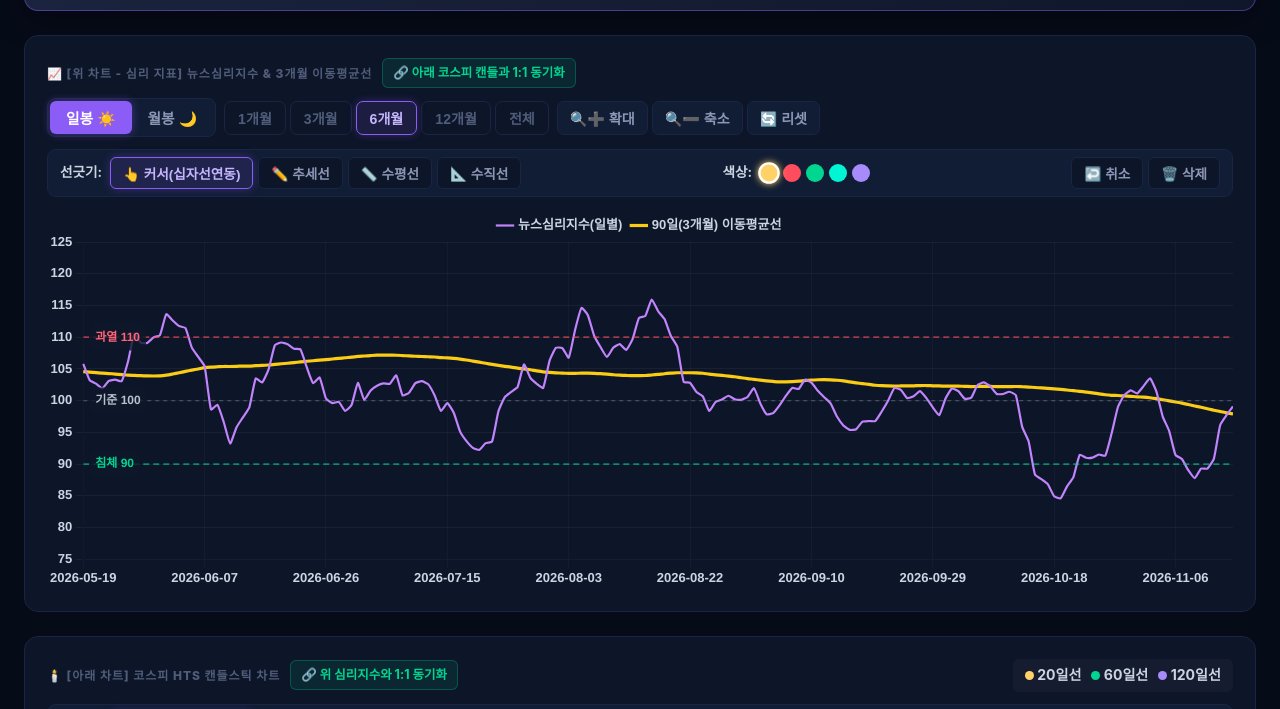
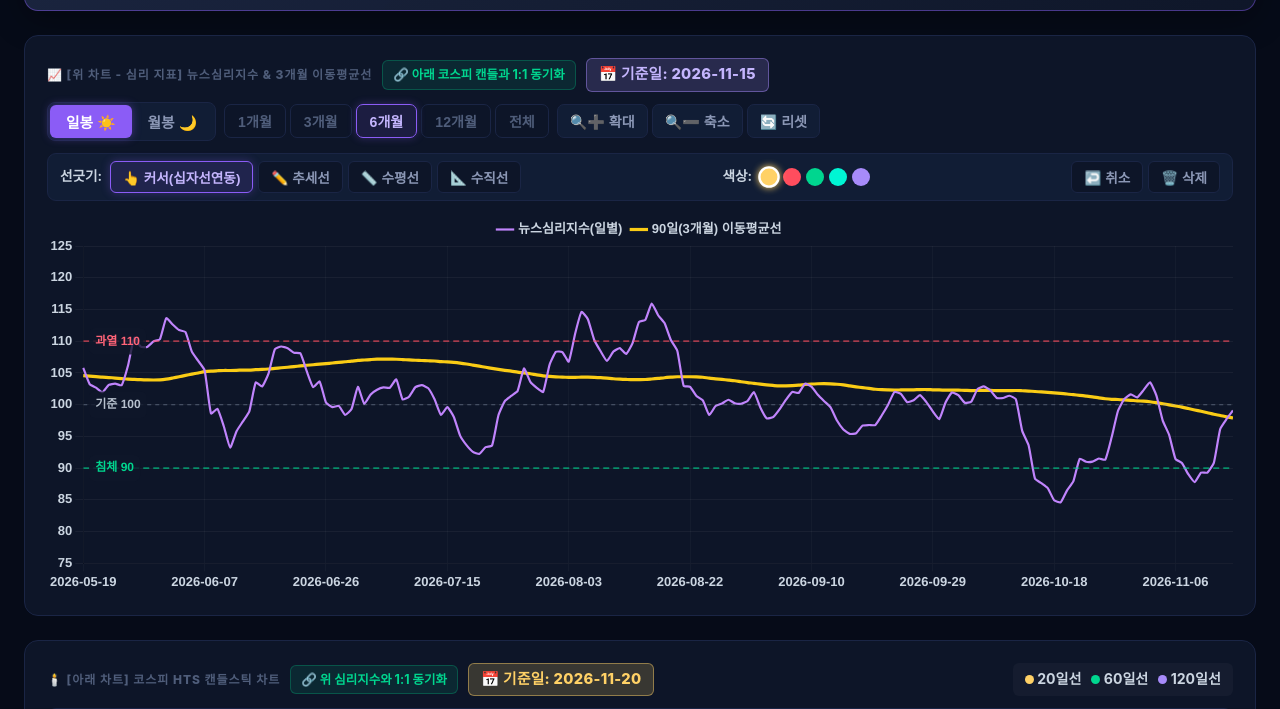
Before and after one commit to anyway102900-tech/cospi-valuation, a plain HTML site: page index.html in a window 1280 px wide. Shown: the part 860-1569 px from the top of the page. Drawn offline with Linux system fonts and the light colour scheme.

Commit message:
feat: 각 차트별 헤더에 최신 기준일 배지 및 연동 로직 추가

```diff
--- a/index.html
+++ b/index.html
@@ -359,6 +359,33 @@ a:hover { text-decoration: underline; }
   display: inline-flex; align-items: center; gap: 4px;
 }
 
+/* 차트별 최신 기준일 배지 (저시력 배려: 크고 선명한 폰트 & 고대비) */
+.chart-date-badge {
+  font-size: 0.92rem;
+  font-weight: 800;
+  padding: 4px 12px;
+  border-radius: 6px;
+  display: inline-flex;
+  align-items: center;
+  gap: 5px;
+  letter-spacing: 0.02em;
+}
+.chart-date-badge.purple {
+  background: rgba(167, 139, 250, 0.18);
+  color: #c4b5fd;
+  border: 1.5px solid rgba(167, 139, 250, 0.45);
+}
+.chart-date-badge.yellow {
+  background: rgba(255, 209, 102, 0.18);
+  color: #ffd166;
+  border: 1.5px solid rgba(255, 209, 102, 0.45);
+}
+.chart-date-badge.cyan {
+  background: rgba(0, 245, 212, 0.18);
+  color: #00f5d4;
+  border: 1.5px solid rgba(0, 245, 212, 0.45);
+}
+
 /* ========================================
    INDICATORS ROW (6 CARDS)
    ======================================== */
@@ -562,9 +589,10 @@ a:hover { text-decoration: underline; }
        ======================================================== -->
   <div class="card chart-card">
     <div class="chart-header">
-      <div style="display:flex;align-items:center;gap:10px;">
+      <div style="display:flex;align-items:center;gap:10px;flex-wrap:wrap;">
         <span class="card-label" style="margin:0;">📈 [위 차트 - 심리 지표] 뉴스심리지수 &amp; 3개월 이동평균선</span>
         <span class="sync-badge">🔗 아래 코스피 캔들과 1:1 동기화</span>
+        <span class="chart-date-badge purple" id="nsiDateBadge">📅 기준일: -</span>
       </div>
 
       <!-- 🌟 통합 마스터 컨트롤러 -->
@@ -624,9 +652,10 @@ a:hover { text-decoration: underline; }
        ======================================================== -->
   <div class="card chart-card">
     <div class="chart-header">
-      <div style="display:flex;align-items:center;gap:10px;">
+      <div style="display:flex;align-items:center;gap:10px;flex-wrap:wrap;">
         <span class="card-label" style="margin:0;">🕯️ [아래 차트] 코스피 HTS 캔들스틱 차트</span>
         <span class="sync-badge">🔗 위 심리지수와 1:1 동기화</span>
+        <span class="chart-date-badge yellow" id="kospiDateBadge">📅 기준일: -</span>
       </div>
 
       <div class="chart-controls">
@@ -676,6 +705,7 @@ a:hover { text-decoration: underline; }
       <div style="display:flex;align-items:center;gap:10px;flex-wrap:wrap;">
         <span class="card-label" style="margin:0;">📊 외국인 국내주식 보유 현황 &amp; 순매수 대금 추이</span>
         <span class="sync-badge" style="background:rgba(167,139,250,0.1);color:var(--purple);border-color:rgba(167,139,250,0.25);">⭐ 독립 차트 (연동 분리)</span>
+        <span class="chart-date-badge cyan" id="foreignDateBadge">📅 기준일: -</span>
       </div>
 
       <div class="chart-controls">
@@ -1419,6 +1449,7 @@ function renderNsiChart(){
       }
     }
   });
+  updateChartDateBadges();
 }
 
 // ========================================
@@ -1551,6 +1582,7 @@ function renderKospiChart(){
       }
     }
   });
+  updateChartDateBadges();
 }
 
 // ========================================
@@ -1704,6 +1736,7 @@ function renderForeignChart(){
       }
     }
   });
+  updateChartDateBadges();
 }
 
 // 🌟 외국인 독립 차트 제어기 함수
@@ -1942,6 +1975,37 @@ function renderInd(){
 }
 
 // ========================================
+// 📅 차트별 최신 기준일 배지 업데이트
+// ========================================
+function updateChartDateBadges(){
+  // 1) [위 차트] 뉴스심리지수 (Chart 1)
+  const elNsi = $('nsiDateBadge');
+  if(elNsi){
+    const lastNsi = (S.raw && S.raw.length) ? S.raw[S.raw.length - 1].date : '-';
+    elNsi.textContent = '📅 기준일: ' + lastNsi;
+  }
+
+  // 2) [아래 차트] 코스피 캔들 (Chart 2)
+  const elKospi = $('kospiDateBadge');
+  if(elKospi){
+    const isDay = (S.masterTf === 'day');
+    const source = isDay ? S.kospiDaily : S.kospiMonthly;
+    const candles = (source && source.candles) ? source.candles : [];
+    const lastKospi = candles.length ? candles[candles.length - 1].date : '-';
+    elKospi.textContent = '📅 기준일: ' + lastKospi;
+  }
+
+  // 3) [독립 차트] 외국인 보유/수급 (Chart 3)
+  const elForeign = $('foreignDateBadge');
+  if(elForeign){
+    const isDay = (S.foreignTf === 'day');
+    const source = isDay ? S.foreignDaily : S.foreignMonthly;
+    const lastForeign = (source && source.length) ? source[source.length - 1].date : '-';
+    elForeign.textContent = '📅 기준일: ' + lastForeign;
+  }
+}
+
+// ========================================
 // 초기화 & 실행
 // ========================================
 async function loadData(){
@@ -1968,6 +2032,7 @@ async function loadData(){
     renderKospiChart();
     renderForeignChart();
     renderInd();
+    updateChartDateBadges();
 
     // 🌟 3줄 실전 논평 렌더링
     const comm = json.dailyCommentary || [];
```
